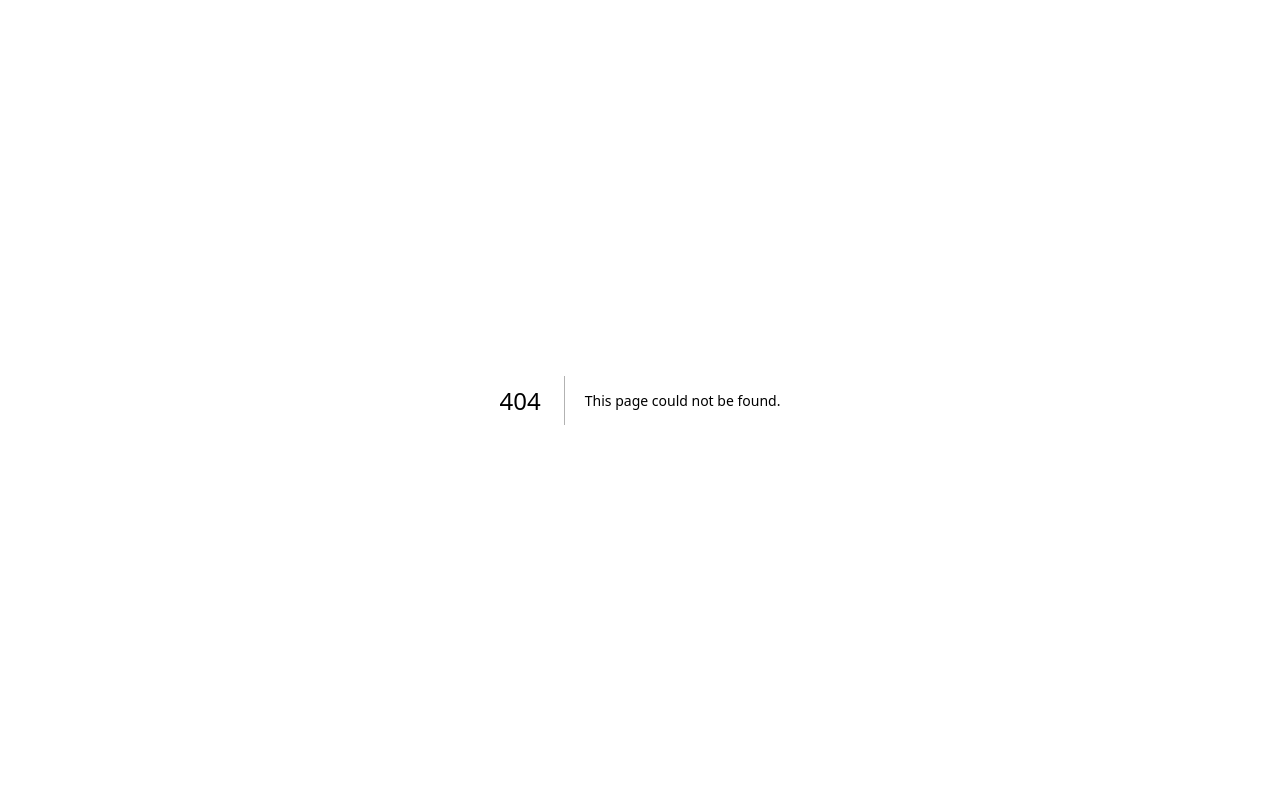
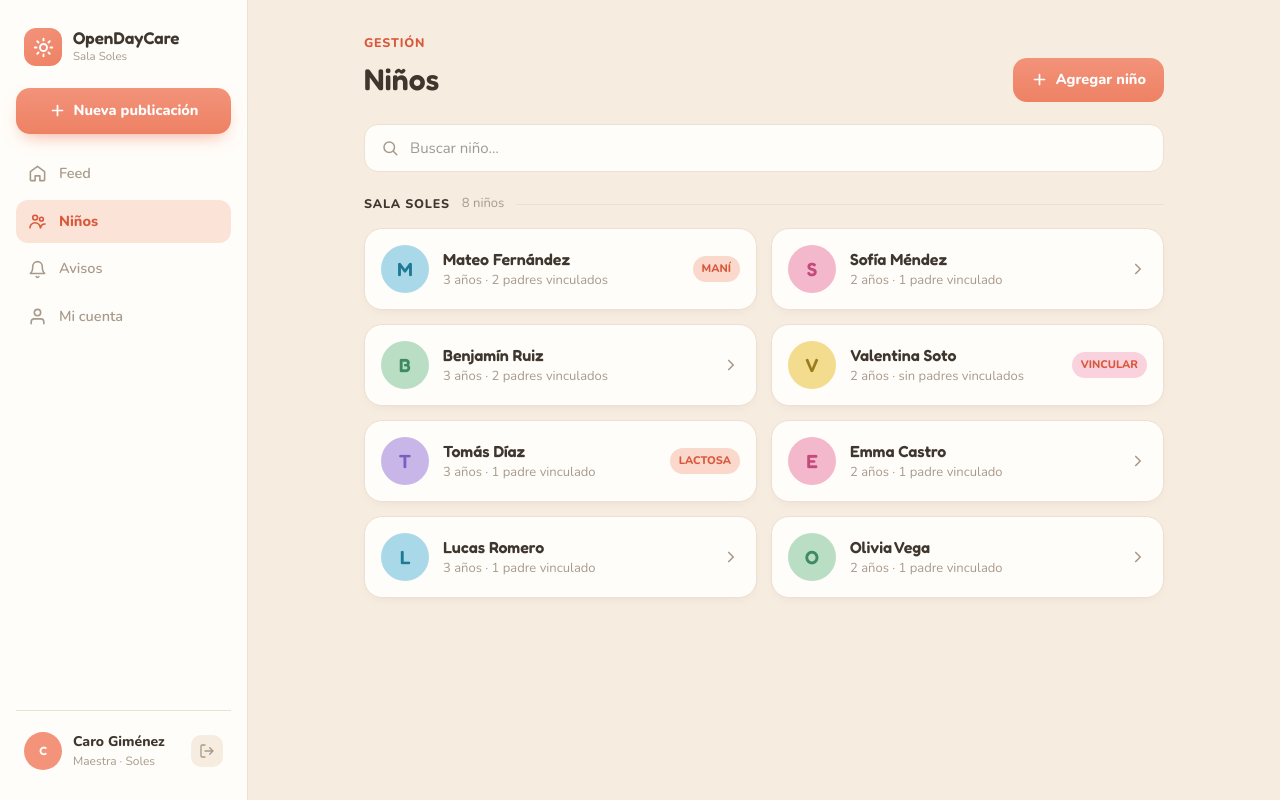
Before and after one commit to felixab08/opencode-daycare-app, a Next.js app: page /kids in a window 1280 px wide. Before the commit this address had no page. Built offline with nearby package versions, Linux system fonts and the light colour scheme.

Commit message:
feat: agregar página de gestión de niños y componente KidsGrid

```diff
--- /dev/null
+++ b/app/(app)/kids/page.tsx
@@ -0,0 +1,31 @@
+import KidsGrid from "@/components/KidsGrid";
+import { kids } from "@/components/kids-data";
+
+export default function KidsPage() {
+  return (
+    <div className="mx-auto w-full max-w-220 px-5 pt-8.5 pb-20 md:px-10">
+      <div className="flex items-end justify-between gap-4 mb-5.5">
+        <div>
+          <div className="font-extrabold text-[12.5px] tracking-[0.8px] text-accent mb-1">GESTIÓN</div>
+          <h1 className="font-fredoka font-semibold text-[30px] text-ink">Niños</h1>
+        </div>
+        <button
+          type="button"
+          disabled
+          className="flex items-center gap-2 px-[18px] py-[11px] rounded-[14px] bg-[linear-gradient(180deg,var(--color-accent-soft),var(--color-accent-warm))] font-extrabold text-[14.5px] text-white cursor-default"
+        >
+          <svg width="17" height="17" viewBox="0 0 24 24" fill="none" stroke="#fff" strokeWidth="2.4" strokeLinecap="round" strokeLinejoin="round"><path d="M12 5v14M5 12h14"/></svg>
+          Agregar niño
+        </button>
+      </div>
+
+      <KidsGrid>
+        <div className="flex items-center gap-3 mb-3.5">
+          <span className="font-extrabold text-[12.5px] tracking-[0.8px] text-ink">SALA SOLES</span>
+          <span className="text-[13px] text-muted">{kids.length} niños</span>
+          <span className="h-px flex-1 bg-line" />
+        </div>
+      </KidsGrid>
+    </div>
+  );
+}
--- /dev/null
+++ b/components/KidCard.tsx
@@ -0,0 +1,65 @@
+import Link from "next/link";
+import type { Kid } from "./kids-data";
+
+interface KidCardProps {
+  kid: Kid;
+}
+
+function ChevronIcon() {
+  return (
+    <svg
+      className="flex-none text-muted"
+      width="18"
+      height="18"
+      viewBox="0 0 24 24"
+      fill="none"
+      stroke="currentColor"
+      strokeWidth="2.2"
+      strokeLinecap="round"
+      strokeLinejoin="round"
+    >
+      <path d="m9 18 6-6-6-6" />
+    </svg>
+  );
+}
+
+function LinkedParentsLabel(parentCount: number): string {
+  if (parentCount === 0) return "sin padres vinculados";
+  if (parentCount === 1) return "1 padre vinculado";
+  return `${parentCount} padres vinculados`;
+}
+
+export default function KidCard({ kid }: KidCardProps) {
+  const parentCount = kid.parents.length;
+
+  return (
+    <Link
+      href={`/kids/${kid.slug}`}
+      className="group flex items-center gap-3.5 min-w-0 bg-card border border-line rounded-[18px] p-4 shadow-[0_4px_14px_-12px_rgba(120,90,60,0.5)] transition duration-150 hover:border-accent-soft hover:-translate-y-0.5"
+    >
+      <div
+        className="flex-none flex h-12 w-12 items-center justify-center rounded-full font-fredoka font-semibold text-[19px]"
+        style={{ backgroundColor: kid.avatar.background, color: kid.avatar.text }}
+      >
+        {kid.firstName[0]}
+      </div>
+      <div className="flex-1 min-w-0">
+        <div className="font-fredoka font-semibold text-[16px] text-ink truncate">{kid.firstName} {kid.lastName}</div>
+        <div className="text-[13px] text-muted">{kid.ageYears} años · {LinkedParentsLabel(parentCount)}</div>
+      </div>
+      {kid.allergies.length > 0 ? (
+        kid.allergies.map((allergy) => (
+          <span key={allergy} className="flex-none text-[11px] font-extrabold px-[9px] py-[5px] rounded-full bg-allergy-warm text-accent">
+            {allergy}
+          </span>
+        ))
+      ) : parentCount === 0 ? (
+        <span className="flex-none text-[11px] font-extrabold px-[9px] py-[5px] rounded-full bg-allergy-pink text-accent">
+          VINCULAR
+        </span>
+      ) : (
+        <ChevronIcon />
+      )}
+    </Link>
+  );
+}
--- /dev/null
+++ b/components/KidsGrid.tsx
@@ -0,0 +1,52 @@
+"use client";
+
+import { useState, type ReactNode } from "react";
+import KidCard from "./KidCard";
+import { kids } from "./kids-data";
+
+interface KidsGridProps {
+  children?: ReactNode; // slot rendered between the search box and the grid (e.g. the "SALA SOLES" divider)
+}
+
+export default function KidsGrid({ children }: KidsGridProps) {
+  const [query, setQuery] = useState("");
+
+  const normalizedQuery = query.trim().toLowerCase();
+  const filteredKids = normalizedQuery
+    ? kids.filter(
+        (kid) =>
+          kid.firstName.toLowerCase().includes(normalizedQuery) ||
+          kid.lastName.toLowerCase().includes(normalizedQuery),
+      )
+    : kids;
+
+  return (
+    <>
+
+      <div className="flex items-center gap-2.75 bg-card border border-line rounded-[14px] px-4 py-3 mb-5.5">
+        <svg className="flex-none text-muted" width="18" height="18" viewBox="0 0 24 24" fill="none" stroke="currentColor" strokeWidth="2" strokeLinecap="round" strokeLinejoin="round">
+          <circle cx="11" cy="11" r="7" />
+          <path d="m21 21-4.3-4.3" />
+        </svg>
+        <input
+          placeholder="Buscar niño…"
+          value={query}
+          onChange={(event) => setQuery(event.target.value)}
+          className="w-full border-none bg-transparent text-[15px] text-ink focus:outline-none"
+        />
+      </div>
+
+      {children}
+
+      {filteredKids.length === 0 ? (
+        <p className="text-[14.5px] text-muted">No hay niños que coincidan con la búsqueda</p>
+      ) : (
+        <div className="grid grid-cols-1 sm:grid-cols-2 gap-3.5">
+          {filteredKids.map((kid) => (
+            <KidCard key={kid.slug} kid={kid} />
+          ))}
+        </div>
+      )}
+    </>
+  );
+}
```
